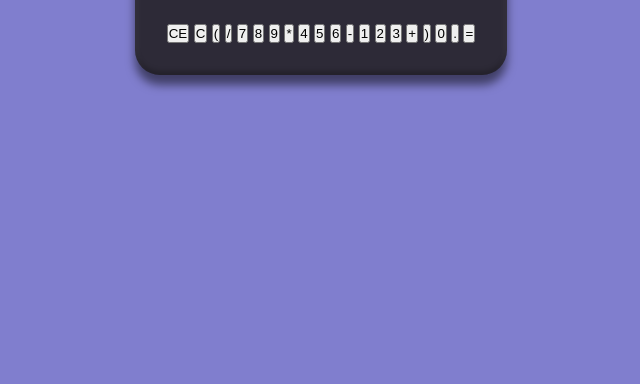
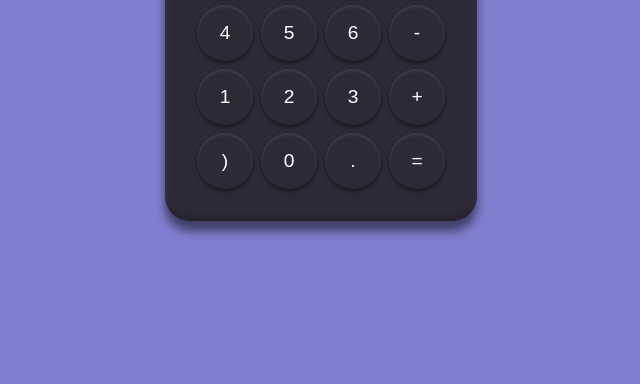
Before and after one commit to MarcosAntonio15243/calculadora-aritmetica, a plain HTML site: page app/index.html in a window 1280 px wide. Shown: the part 416-800 px from the top of the page, without its empty margins (319-959 px from the left). Drawn offline with Linux system fonts and the light colour scheme.

Commit message:
style: add initial styles for calculator buttons

```diff
--- a/app/styles/style.css
+++ b/app/styles/style.css
@@ -36,5 +36,29 @@ main {
   flex-direction: column;
   gap: 20px;
   margin-inline: 10rem;
-  /* width: 320px; */
 }
+
+#action-buttons {
+  display: grid;
+  grid-template-columns: repeat(4, 1fr);
+  gap: 0.5rem;
+}
+
+#action-buttons button {
+  cursor: pointer;
+  background: none;
+  color: white;
+  width: 3.5rem;
+  height: 3.5rem;
+  border: none;
+  font-size: 1.2rem;
+  border-radius: 100%;
+  box-shadow:
+    0 2px 4px rgba(0, 0, 0, 0.5),
+    0 2px 3px rgba(255, 255, 255, 0.1) inset;
+  -webkit-tap-highlight-color: transparent;
+}
+
+#action-buttons button:hover {
+  background-color: var(--color-purple-light);
+}
```
